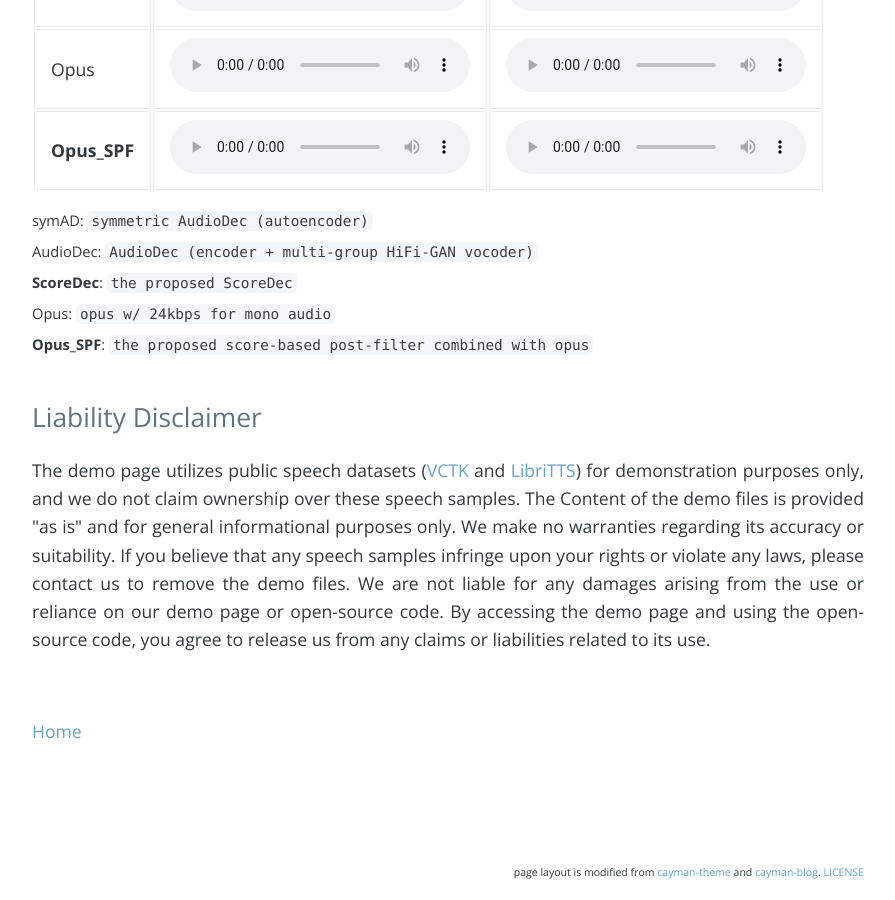
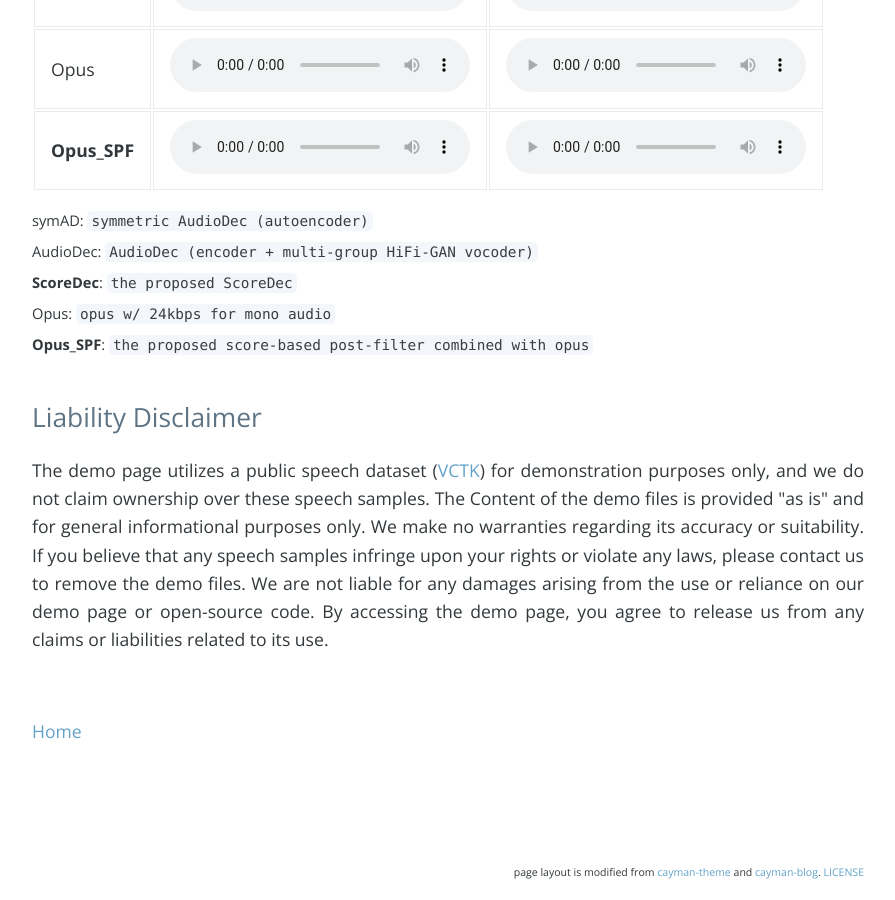
Before and after one commit to bigpon/ScoreDec_demo, a Jekyll site: the page built from index.md, in a window 1280 px wide and 900 px high, scrolled down 1340 px. Shown: the whole window, without its empty margins (192-1087 px from the left). Built offline with Jekyll 4.4.1, drawn with Linux system fonts in a browser that asks for light colours; nearby versions of some CDN libraries; comment, search, counter and statistics services are not loaded; our own code applies the rules of GitHub Pages for plain Markdown files.

Commit message:
update Liability Disclaimer

```diff
--- a/index.md
+++ b/index.md
@@ -4,7 +4,7 @@ layout: default
 # ScoreDec
 
 ## **Demo Sounds**
-- VCTK (***fs***: 48 kHz) (codec bitrate: 24 kbps)
+- VCTK (*fs*: 48 kHz) (codec bitrate: 24 kbps)
 
 | Codec | Male (p232_005) | Female (p257_016) |
 |:--|:--:|:--:|
@@ -32,7 +32,7 @@ layout: default
 <sup>**Opus_SPF**: `the proposed score-based post-filter combined with opus` </sup>
 
 ##  Liability Disclaimer
-<p align="justify">The demo page utilizes public speech datasets (<a href="https://datashare.ed.ac.uk/handle/10283/3443">VCTK</a> and <a href="https://www.openslr.org/60/">LibriTTS</a>) for demonstration purposes only, and we do not claim ownership over these speech samples. The Content of the demo files is provided "as is" and for general informational purposes only. We make no warranties regarding its accuracy or suitability. If you believe that any speech samples infringe upon your rights or violate any laws, please contact us to remove the demo files. We are not liable for any damages arising from the use or reliance on our demo page or open-source code. By accessing the demo page and using the open-source code, you agree to release us from any claims or liabilities related to its use. </p>
+<p align="justify">The demo page utilizes a public speech dataset (<a href="https://datashare.ed.ac.uk/handle/10283/3443">VCTK</a>) for demonstration purposes only, and we do not claim ownership over these speech samples. The Content of the demo files is provided "as is" and for general informational purposes only. We make no warranties regarding its accuracy or suitability. If you believe that any speech samples infringe upon your rights or violate any laws, please contact us to remove the demo files. We are not liable for any damages arising from the use or reliance on our demo page or open-source code. By accessing the demo page, you agree to release us from any claims or liabilities related to its use. </p>
 <br />
 
 [Home](https://bigpon.github.io/)
```
